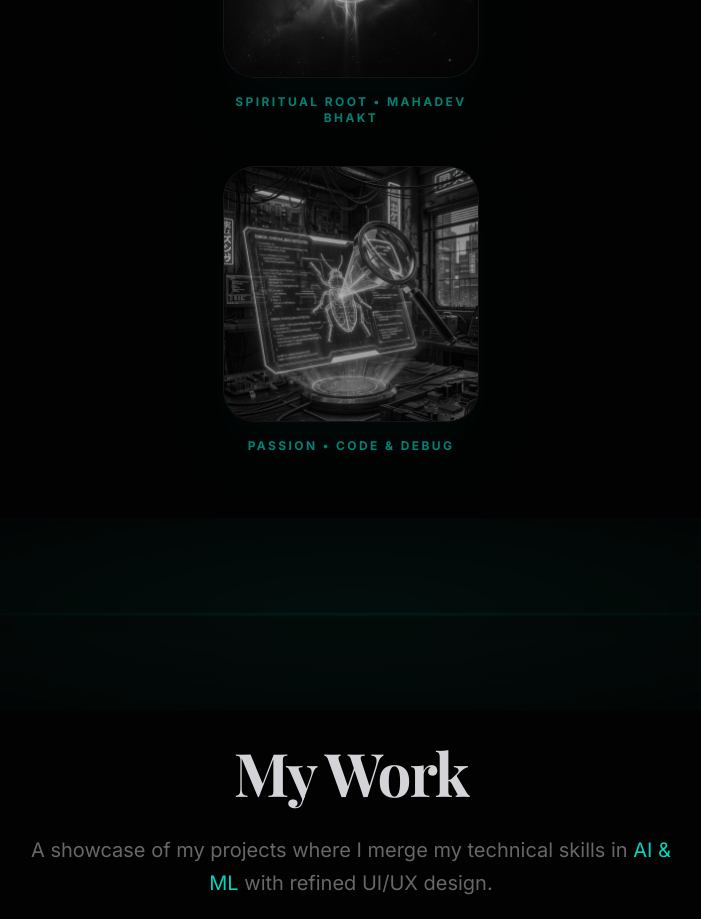
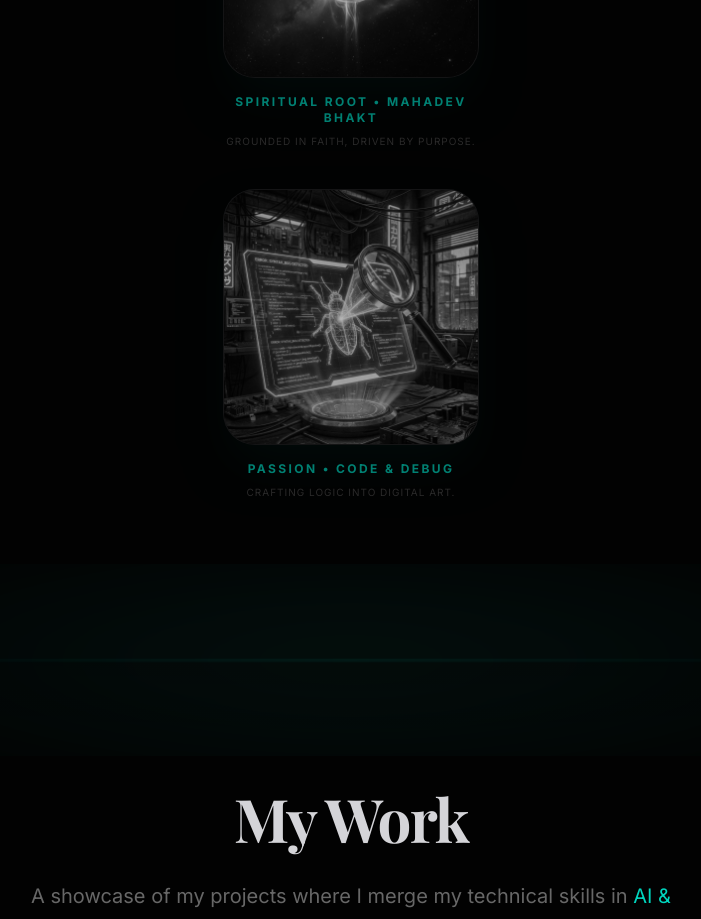
Before and after one commit to aasthakumari03/updated_Portfolio, a Next.js app: page / in a window 1280 px wide. Shown: the part 1480-2399 px from the top of the page, without its empty margins (289-990 px from the left). Built offline with nearby package versions, Linux system fonts and the light colour scheme; a web font is replaced by a local one.

Commit message:
Add descriptive one-liners to About Me images

```diff
--- a/app/page.tsx
+++ b/app/page.tsx
@@ -157,6 +157,9 @@ export default function Home() {
             <p className="mt-4 text-teal-400 font-bold tracking-[0.2em] uppercase text-xs text-center opacity-60 group-hover:opacity-100 transition-opacity duration-500">
               Spiritual Root • Mahadev Bhakt
             </p>
+            <p className="mt-2 text-white/40 text-[10px] uppercase tracking-widest text-center opacity-40 group-hover:opacity-80 transition-opacity duration-500">
+              Grounded in faith, driven by purpose.
+            </p>
           </ScrollReveal>
 
           <ScrollReveal delay={0.4} className="relative group w-64">
@@ -170,6 +173,9 @@ export default function Home() {
             </div>
             <p className="mt-4 text-teal-400 font-bold tracking-[0.2em] uppercase text-xs text-center opacity-60 group-hover:opacity-100 transition-opacity duration-500">
               Passion • Code & Debug
+            </p>
+            <p className="mt-2 text-white/40 text-[10px] uppercase tracking-widest text-center opacity-40 group-hover:opacity-80 transition-opacity duration-500">
+              Crafting logic into digital art.
             </p>
           </ScrollReveal>
         </div>
```
